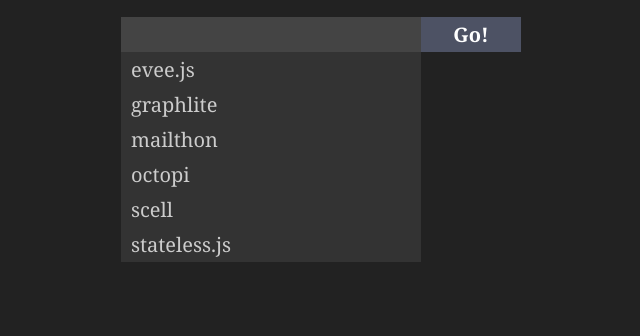
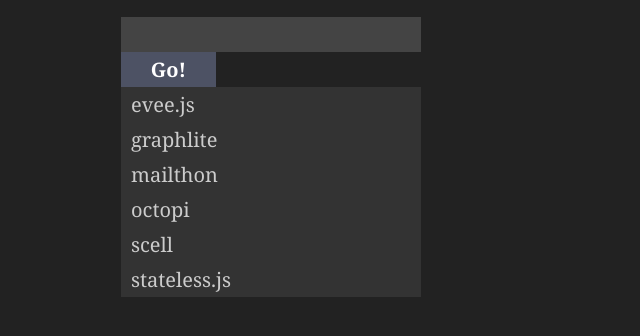
Before and after one commit to eugene-eeo/octopi, a plain HTML site: page demo.html in a window 1280 px wide. Shown: the part 192-528 px from the top of the page, without its empty margins (319-959 px from the left). Drawn offline with Linux system fonts and the light colour scheme.

Commit message:
Fix rendering in webkit browsers

```diff
--- a/demo.html
+++ b/demo.html
@@ -24,15 +24,16 @@ h1 {
   padding: 0.2em 0.5em;
   border: 0;
   width: calc(80% - 1em);
-  float: left;
 }
+#box:focus { outline: 0; }
 #go  {
-  display: block;
+  display: inline-block;
   text-align: center;
   color: #FFF;
   text-decoration: none;
   font-weight: bold;
   padding: 0.2em 0;
+  width: calc(20% + 0.75em);
 }
 #lst {
   background-color: #333;
```
